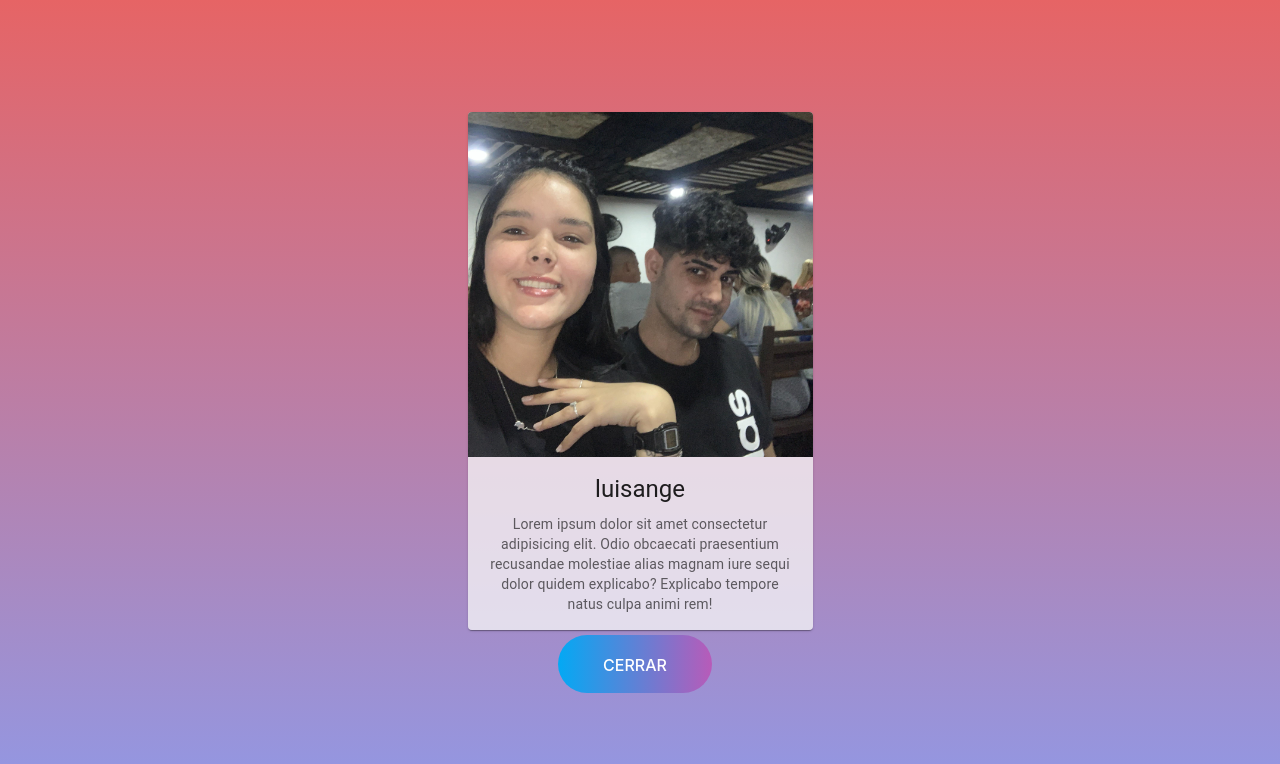
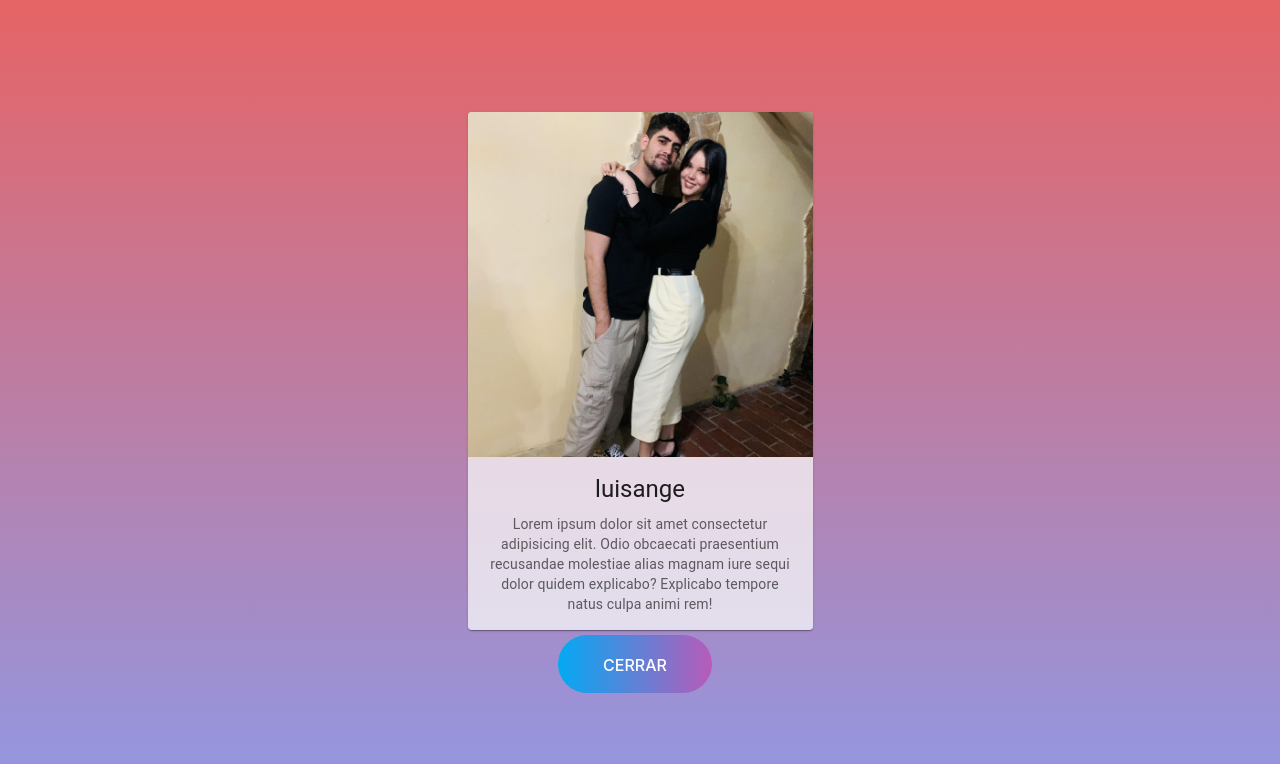
Before and after one commit to luisangel970930/giftkeyla, a React (Vite) app: page / in a window 1280 px wide. Shown: the top 764 px of the page. Built offline with nearby package versions, Linux system fonts and the light colour scheme.

Commit message:
2da prueba para cargar img

```diff
--- a/src/components/Card/index.jsx
+++ b/src/components/Card/index.jsx
@@ -6,7 +6,7 @@ import Typography from '@mui/material/Typography'
 import { CardActionArea } from '@mui/material'
 
 export default function Card({ img, paragraph, name }) {
-  const imgId = `/img/${img}.jpg`
+  const imgId = `/src/assets/${img}.jpg`
 
   return (
     <CardM style={{ background: '#f9f9f9be' }} sx={{ maxWidth: 345 }}>
--- a/src/pages/Home/index.jsx
+++ b/src/pages/Home/index.jsx
@@ -2,7 +2,7 @@ import Card from '../../components/Card'
 import './home.css'
 import Button from '../../components/Button'
 export default function Home() {
-  const num = 3
+  const num = 1
   const sentences =
     'Lorem ipsum dolor sit amet consectetur adipisicing elit. Odio obcaecati praesentium recusandae molestiae alias magnam iure sequi dolor quidem explicabo? Explicabo tempore natus culpa animi rem!'
 
```
Also changed, not shown: src/assets/1.JPG (added).
